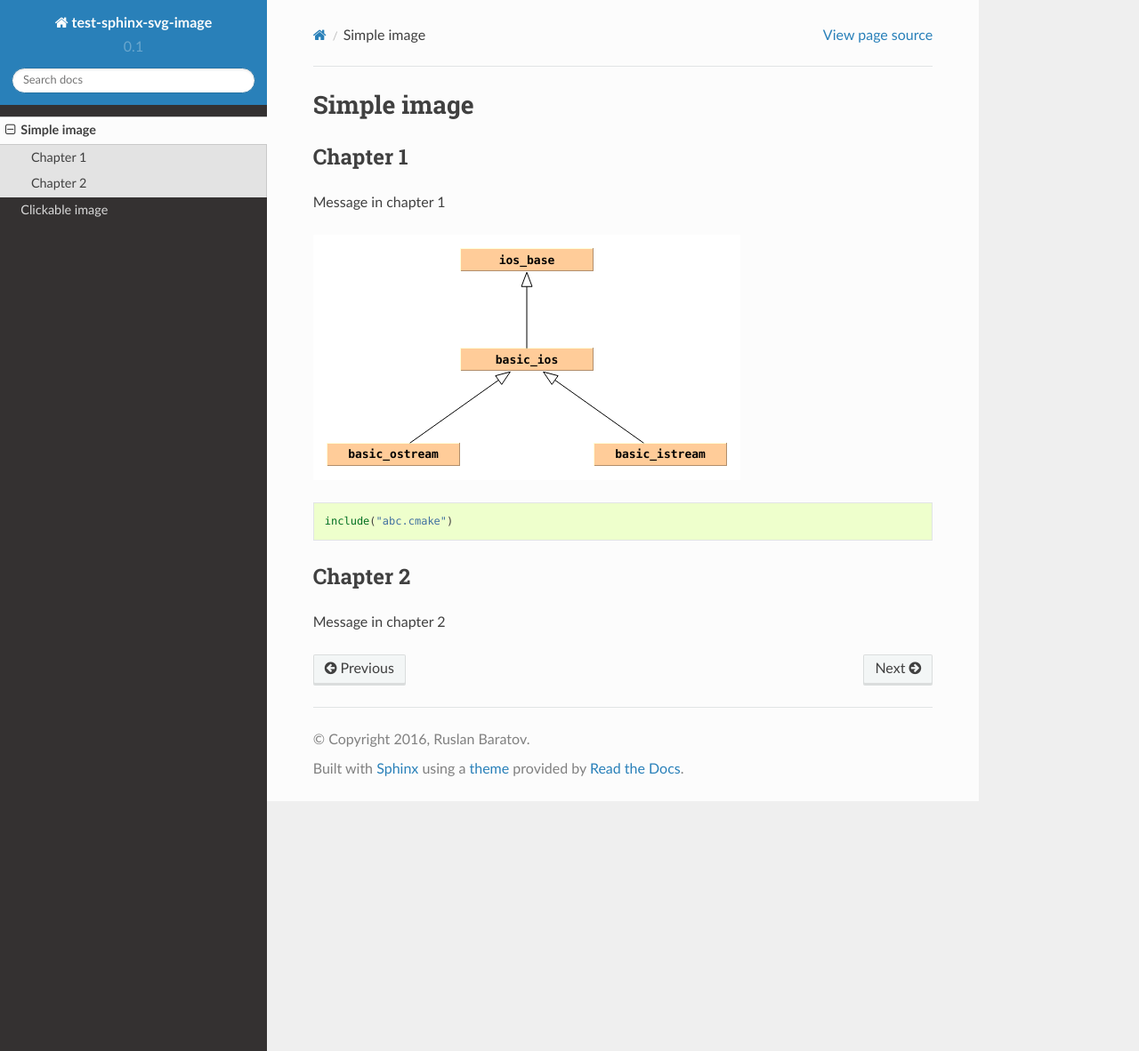
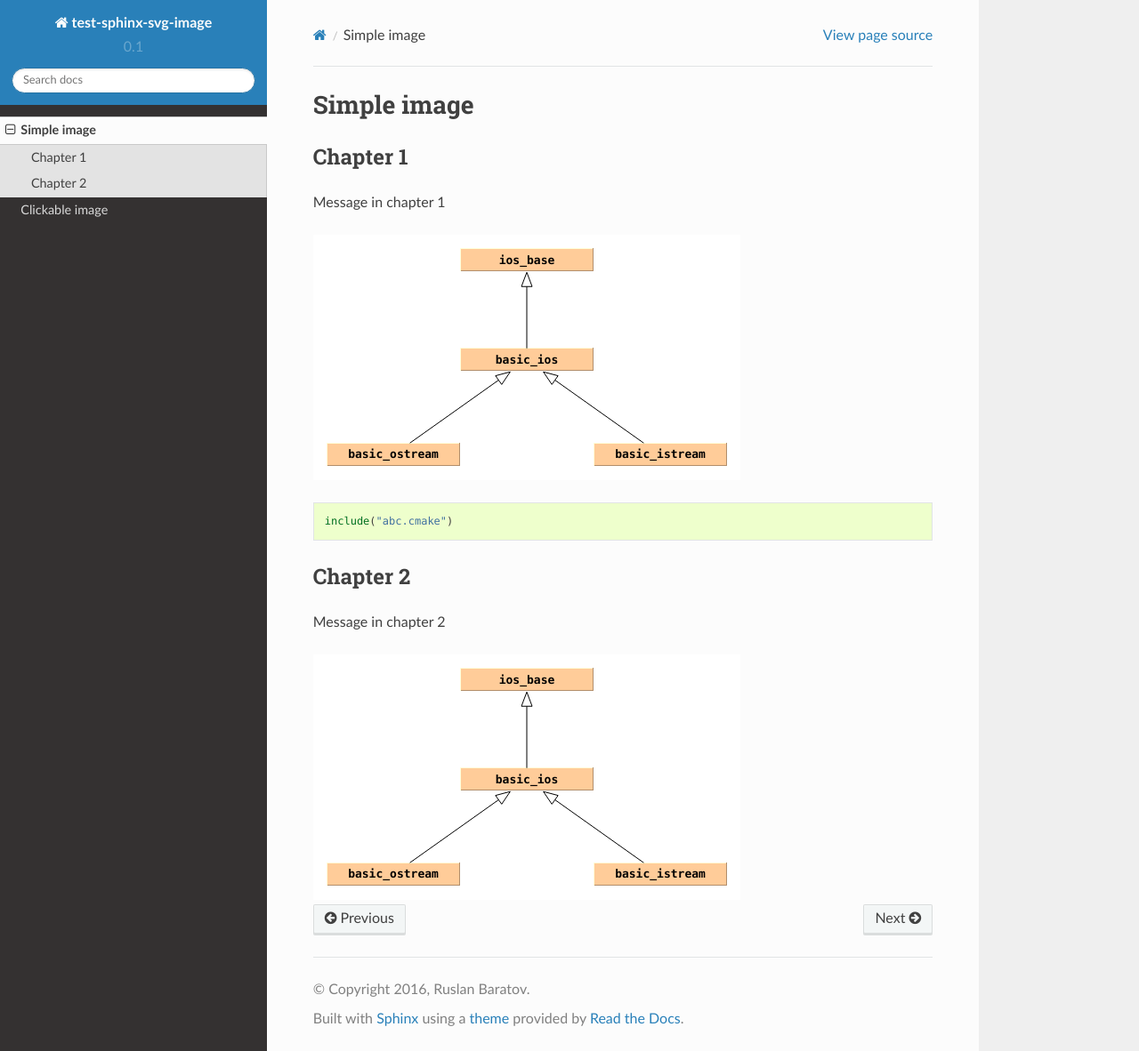
Before and after one commit to btresidder/delete, a Sphinx documentation site: the page built from docs/simple-image.rst, in a window 1280 px wide and 1182 px high. Shown: the whole window at 89% size. Built offline with Sphinx 7.4.7 and the Read the Docs theme 2.0.0, drawn with Linux system fonts in a browser that asks for light colours.

Commit message:
added raw svg to simple

```diff
--- a/docs/simple-image.rst
+++ b/docs/simple-image.rst
@@ -16,3 +16,7 @@ Chapter 2
 ---------
 
 Message in chapter 2
+
+.. raw:: html
+
+   <object data="_images/test-svg.svg" type="image/svg+xml"></object>
```
